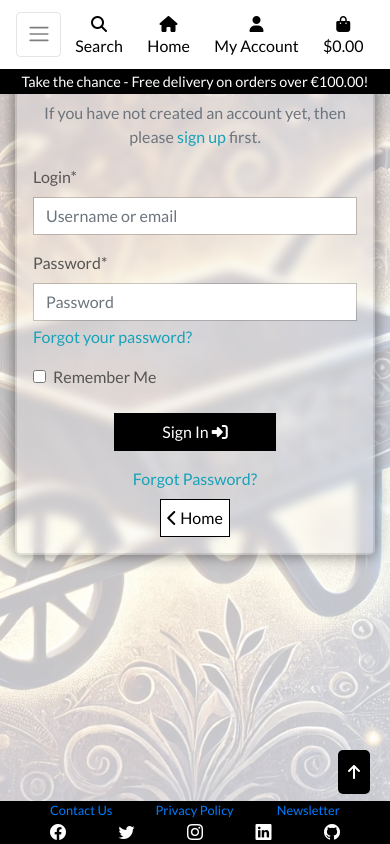
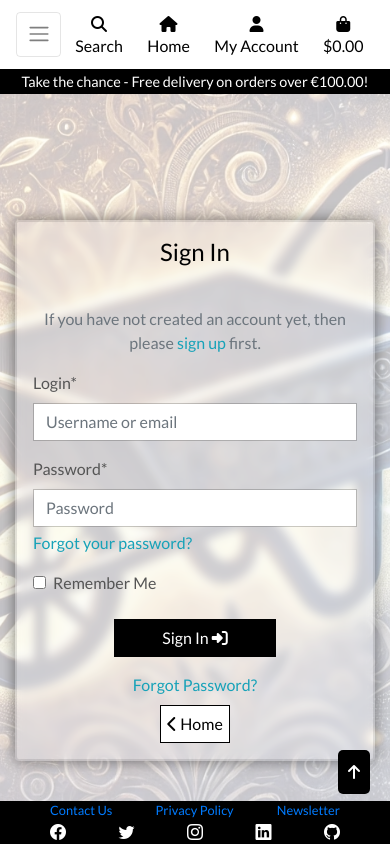
Before and after one commit to mufasa1611/Wheelmaster_p5, a Django app: page /accounts/login/?next=/products/add/ in a window 390 px wide. Run offline with Django 5.2, Linux system fonts and the light colour scheme; data comes from the database, SQL or seed files in the repository; some libraries are stand-ins or nearby versions.

Commit message:
Fix allauth form container position

```diff
--- a/static/css/base.css
+++ b/static/css/base.css
@@ -9,7 +9,7 @@ body {
     flex-direction: column;
     min-height: 100vh;
     color: #555;
-    font-family: 'Lato';
+    font-family: 'Lato', Arial, sans-serif;
 }
 
 header {
@@ -269,8 +269,8 @@ input[name='q']::placeholder {
     box-shadow: 0 0 15px rgba(0, 0, 0, 0.5);
     backdrop-filter: blur(5px);
     padding: 1rem;
-    margin-top: 5px;
-    border-radius: 0.35rem;
+    margin-top: 10px;
+    border-radius: 0.25rem;
 }
 
 .allauth-form-inner-content p {
@@ -314,21 +314,12 @@ input[name='q']::placeholder {
 .allauth-form-inner-content input[type='submit']:hover {
     color: #fff;
     background-color: #222;
-    border-color: #646262;
+    border-color: #330093;
 }
 
 @media (max-width: 768px) {
   .allauth-form-inner-content {
-    margin-top: 25px;
-  }
-}
-
-@media (max-width: 470px) and (min-width: 200px) {
-  .allauth-form-inner-content {
-    margin-top: 25px;
-    display: flex;
-    flex-direction: column;
-    align-items: center;
+    margin-top: 10px;
   }
 }
 
@@ -517,7 +508,7 @@ input[name='q']::placeholder {
 
     .allauth-form-inner-content {
         padding: 1rem;
-        margin-top: 25px;
+        margin-top: 10px;
 
     }
 }
@@ -567,11 +558,6 @@ input[name='q']::placeholder {
     .footer-icon {
         font-size: 1rem;
     }
-    .allauth-form-inner-content {
-        flex-shrink: inherit;
-        padding: 1rem;
-        margin-top: 25px;
-    }
 }
 
 @media (max-width: 1075px) {
@@ -583,11 +569,6 @@ input[name='q']::placeholder {
 
 @media (max-width: 991px) {
 
-    .allauth-form-inner-content {
-        flex-shrink: inherit;
-        margin-block: -80px;
-        margin-bottom: 3rem;
-    }
     .dropdown-submenu .dropdown-menu {
         left: 0;
         margin-left: 1rem;
@@ -638,5 +619,8 @@ input[name='q']::placeholder {
         padding: .25rem .5rem !important;
     }
 
-
+    .allauth-form-inner-content {
+        padding: 1rem;
+        margin-top: 1rem;
+    }
 }
--- a/templates/allauth/account/base_entrance.html
+++ b/templates/allauth/account/base_entrance.html
@@ -3,7 +3,7 @@
 <div class="container">
     <div class="row justify-content-center">
         <div class="col-12 col-md-8 col-lg-6">
-            <div class="allauth-form-inner-content">
+            <div class="allauth-form-inner-content" style="margin-top: 150px;">
                 {% block inner_content %}
                 {% endblock %}
             </div>
```
